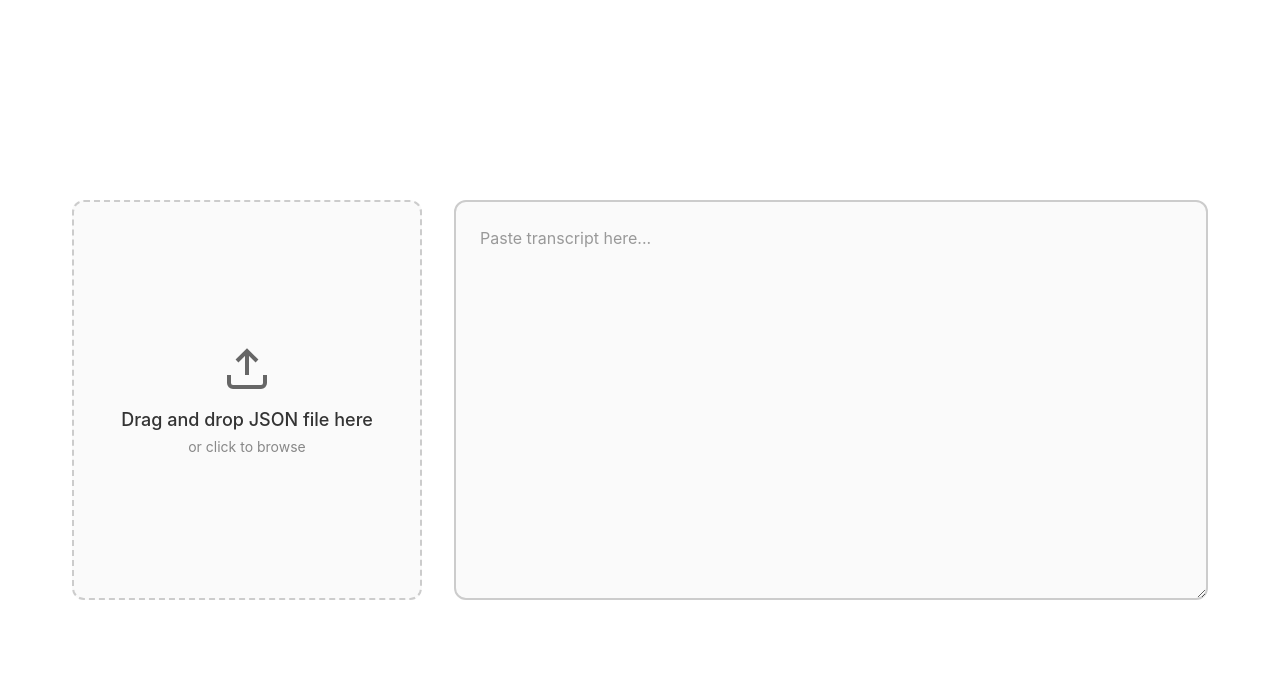
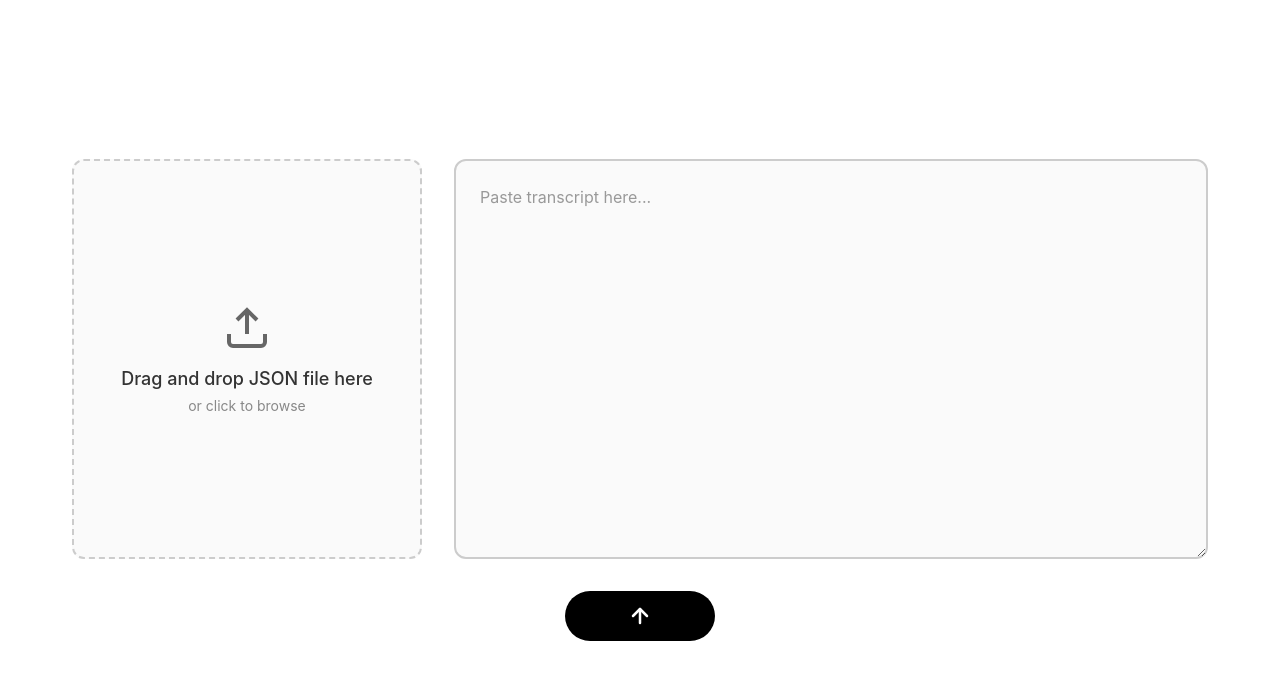
Before and after one commit to RichieTran/logoGenerator, a plain HTML site: page index.html in a window 1280 px wide. Drawn offline with Linux system fonts and the light colour scheme.

Commit message:
add button for uploading the transcript

```diff
--- a/index.html
+++ b/index.html
@@ -29,6 +29,14 @@
                 ></textarea>
             </div>
         </div>
+
+        <!-- Submit Button -->
+        <button class="submit-button">
+            <svg width="24" height="24" viewBox="0 0 24 24" fill="none" stroke="currentColor" stroke-width="2.5" stroke-linecap="round" stroke-linejoin="round">
+                <line x1="12" y1="19" x2="12" y2="5"></line>
+                <polyline points="5 12 12 5 19 12"></polyline>
+            </svg>
+        </button>
     </div>
 
     <script src="script.js"></script>
--- a/styles.css
+++ b/styles.css
@@ -98,6 +98,30 @@ body {
     color: #999999;
 }
 
+.submit-button {
+    display: block;
+    margin: 2rem auto 0;
+    width: 150px;
+    height: 50px;
+    background-color: #000000;
+    border: none;
+    border-radius: 25px;
+    cursor: pointer;
+    transition: all 0.3s ease;
+    display: flex;
+    align-items: center;
+    justify-content: center;
+}
+
+.submit-button:hover {
+    background-color: #333333;
+    transform: scale(1.05);
+}
+
+.submit-button svg {
+    color: #ffffff;
+}
+
 @media (max-width: 768px) {
     .transcript {
         flex-direction: column;
```
